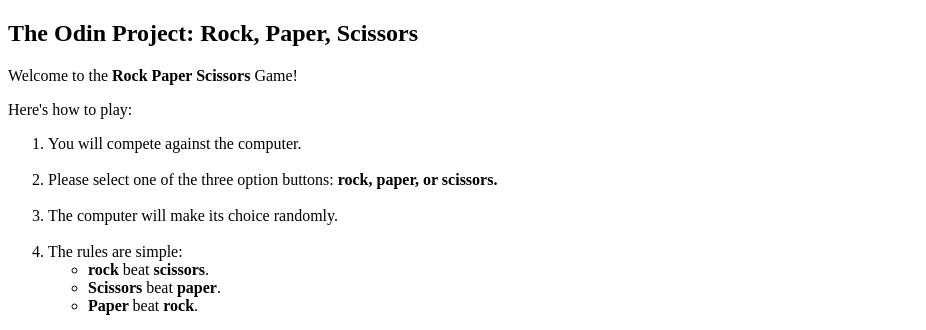
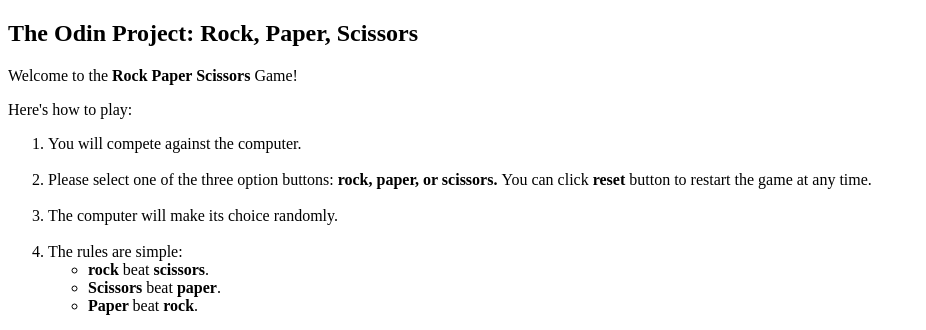
Before and after one commit to paulkay200/OdinProject-Rock-Paper-Scissors, a plain HTML site: page index.html in a window 1280 px wide. Shown: the top 330 px of the page, without its empty margins (0-926 px from the left). Drawn offline with Linux system fonts and the light colour scheme.

Commit message:
Organize HTML format and revise game user's guide

```diff
--- a/index.html
+++ b/index.html
@@ -19,7 +19,7 @@
     <p>Here's how to play:</p>
     <ol>
         <li>You will compete against the computer.</li><br>
-        <li>Please select one of the three option buttons: <strong>rock, paper, or scissors.</strong></li><br>
+        <li>Please select one of the three option buttons: <strong>rock, paper, or scissors. </strong>You can click <strong>reset </strong>button to restart the game at any time.</li><br>
         <li>The computer will make its choice randomly.</li><br>
         <li>The rules are simple:
             <ul>
@@ -28,7 +28,7 @@
                 <li><strong>Paper </strong>beat <strong>rock</strong>.</li>
             </ul>
         </li><br>
-        <li>You will play 5 rounds against the computer. The player with the most wins will be the winner! Enjoy!</li>
+        <li>You will play 5 rounds against the computer. The player with the most wins will be the winner! Enjoy!</li><br>
     </ol>
 
     <button class="rock">
@@ -43,19 +43,12 @@
     </button>
 
     <button class="reset-game">
-         <img src="reset.jpg" width="250" height="150"></img>
-    </button>
+        <img src="reset.jpg" width="250" height="150"></img>
+    </button><br><br>
 
-    <div class="game-message"></div>
-    <br>
-    <div class="current-round-result"></div>
-    <br>
+    <div class="game-message"></div><br>
+    <div class="current-round-result"></div><br>
     <div class="final-game-result"></div>
-
-
-
-
-
 </body>
 
 </html>
```
